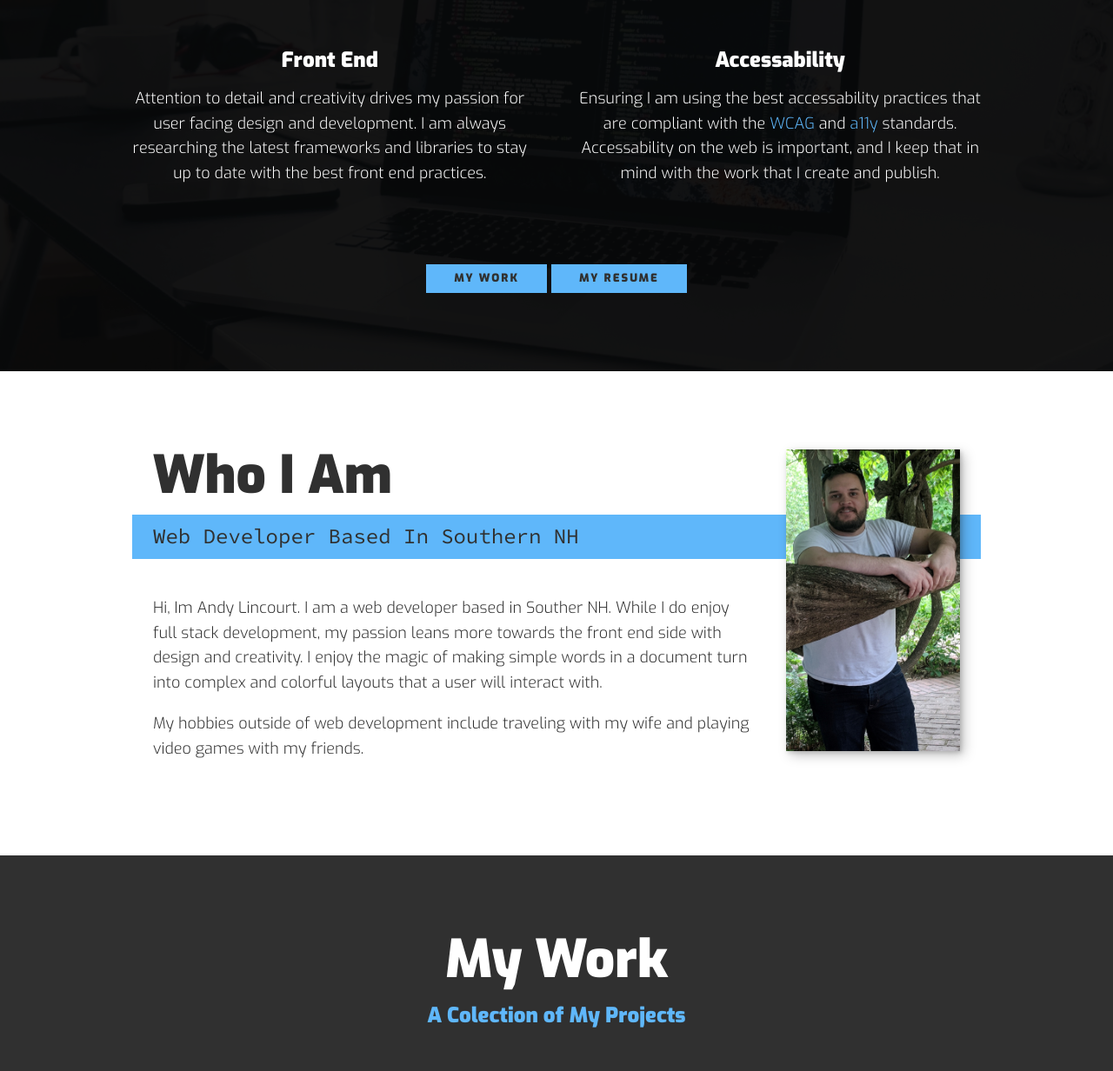
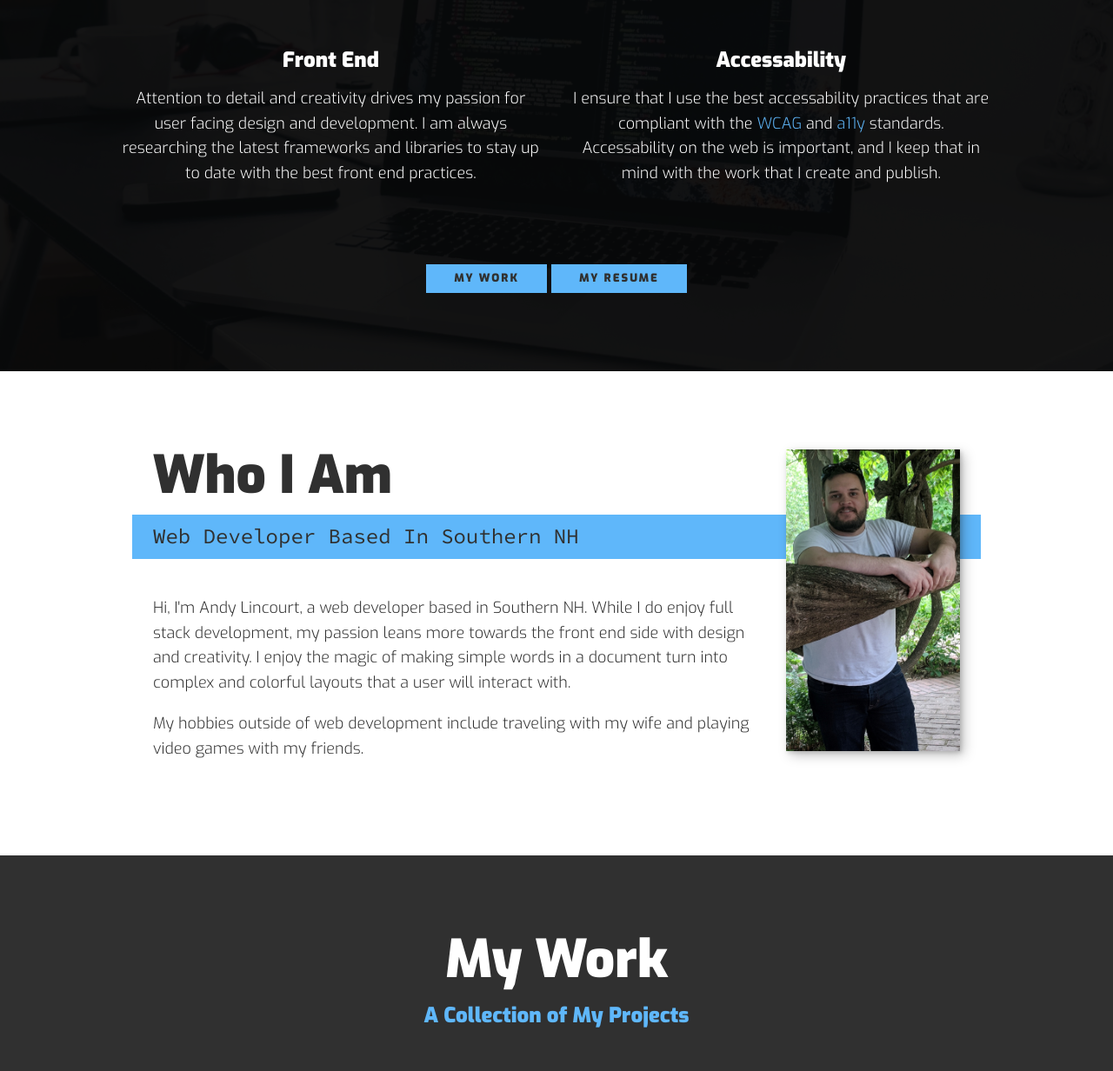
Before and after one commit to Mintty92/Portfolio, a plain HTML site: page index.html in a window 1280 px wide. Shown: the part 675-1907 px from the top of the page at 87% size. Drawn offline with nearby package versions, Linux system fonts and the light colour scheme.

Commit message:
Update index.html

```diff
--- a/index.html
+++ b/index.html
@@ -57,7 +57,7 @@
                 </div> <!-- close specialty -->
                 <div class="specialty">
                     <h3>Accessability</h3>
-                    <p>Ensuring I am using the best accessability practices that are compliant with the <span
+                    <p>I ensure that I use the best accessability practices that are compliant with the <span
                             class="word-color">WCAG</span> and <span class="word-color">a11y</span>
                         standards. Accessability on the web is important, and I keep that in mind with the work that I
                         create and publish.</p>
@@ -71,7 +71,7 @@
             <h2 class="section__title section__title--about">Who I Am</h2>
             <p class="section__subtitle section__subtitle--about">Web Developer Based In Southern NH</p>
             <div class="about-me__body">
-                <p>Hi, Im Andy Lincourt. I am a web developer based in Souther NH. While I do enjoy full stack
+                <p>Hi, I'm Andy Lincourt, a web developer based in Southern NH. While I do enjoy full stack
                     development, my passion leans more towards the front end side with design and creativity. I enjoy
                     the magic of making simple words in a document turn into complex and colorful layouts that a user
                     will interact with.</p>
@@ -83,7 +83,7 @@
         <!-- My Work-->
         <section class="my-work" id="work">
             <h2 class="section__title section__title--work">My Work</h2>
-            <p class="section__subtitle section__subtitle--work">A Colection of My Projects</p>
+            <p class="section__subtitle section__subtitle--work">A Collection of My Projects</p>
             <div class="portfolio">
                 <!-- Portfolio Item 1 -->
                 <a class="portfolio__item" href="portfolio-item-guild.html">
```
